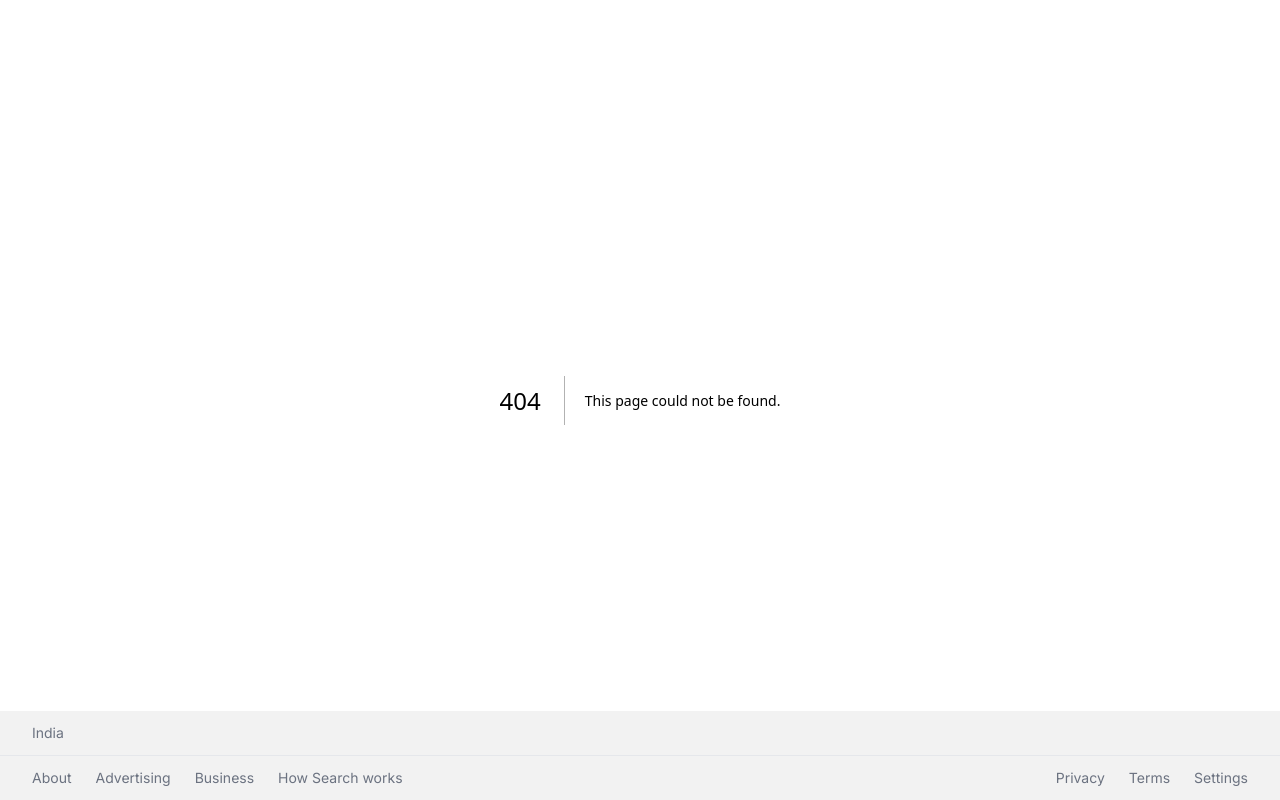
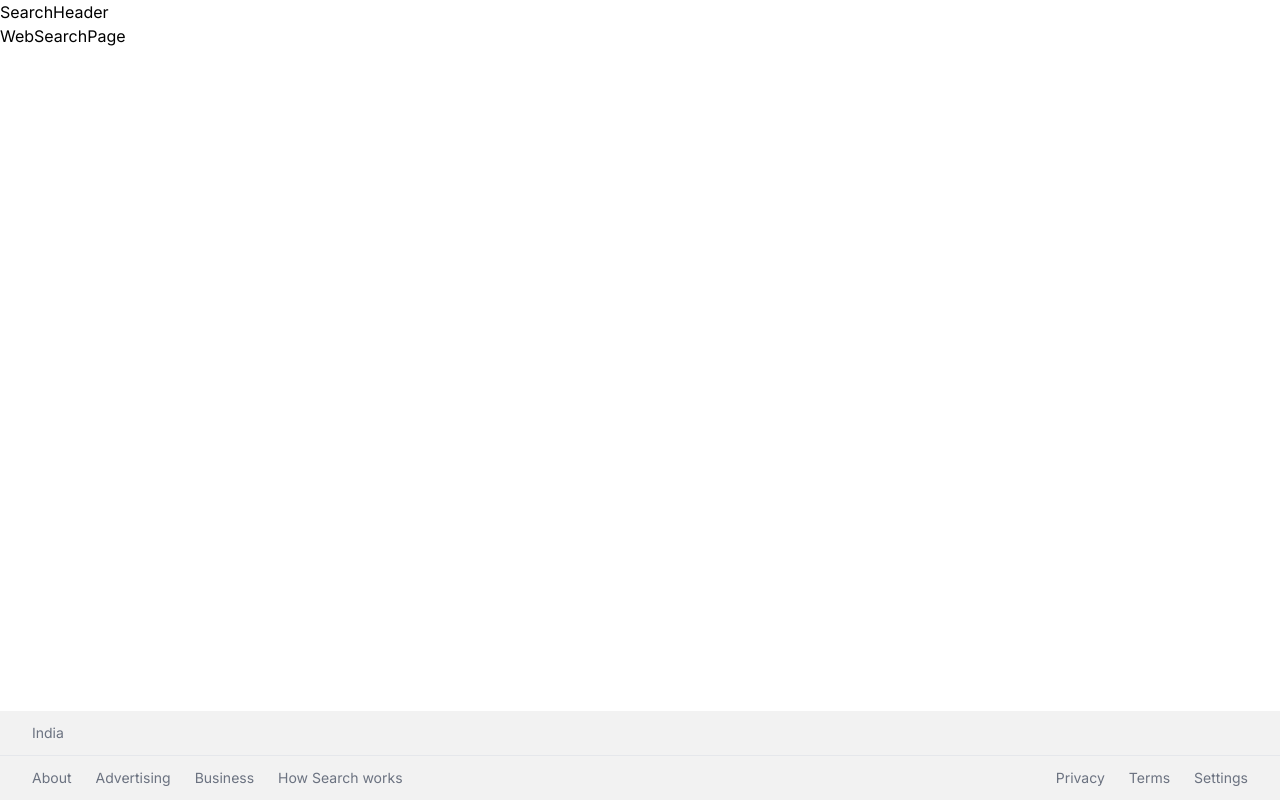
Before and after one commit to pxxthik/Google-clone, a Next.js app: page /search/web in a window 1280 px wide. Before the commit this address had no page. Built offline with nearby package versions, Linux system fonts and the light colour scheme.

Commit message:
create search page for web and image

```diff
--- /dev/null
+++ b/src/app/search/image/page.jsx
@@ -0,0 +1,9 @@
+import React from 'react'
+
+export default function page() {
+  return (
+    <div>
+      ImageSearch
+    </div>
+  )
+}
--- /dev/null
+++ b/src/app/search/layout.jsx
@@ -0,0 +1,10 @@
+import SearchHeader from "@/components/SearchHeader";
+
+export default function RootLayout({ children }) {
+  return (
+    <div>
+      <SearchHeader />
+      {children}
+    </div>
+  );
+}
--- /dev/null
+++ b/src/app/search/web/page.jsx
@@ -0,0 +1,9 @@
+import React from 'react'
+
+export default function page() {
+  return (
+    <div>
+      WebSearchPage
+    </div>
+  )
+}
--- /dev/null
+++ b/src/components/SearchHeader.jsx
@@ -0,0 +1,9 @@
+import React from 'react'
+
+export default function SearchHeader() {
+  return (
+    <div>
+      SearchHeader
+    </div>
+  )
+}
```
